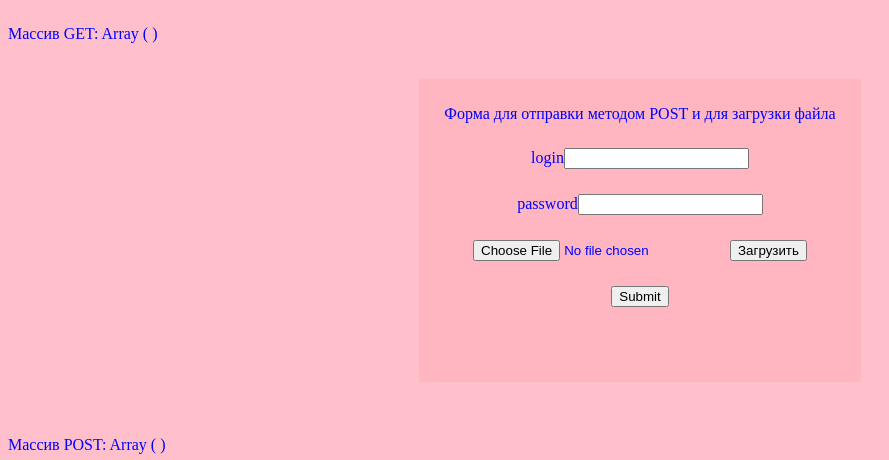
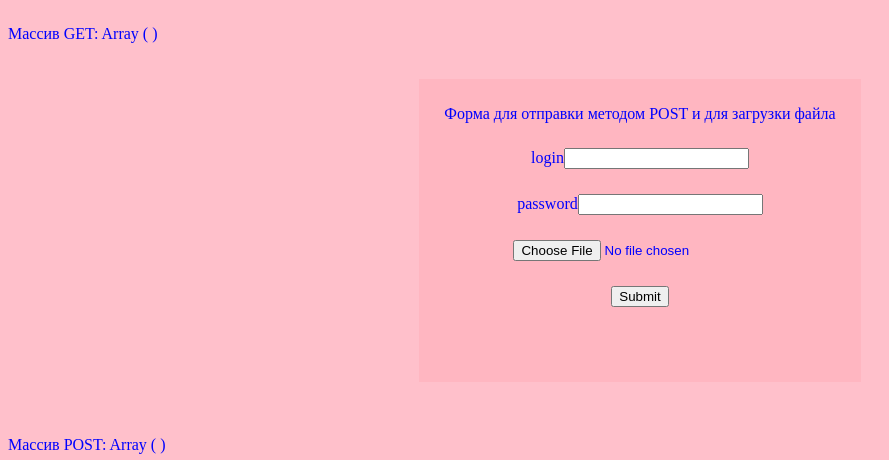
Before and after one commit to bobgromozeka/php, a PHP site: page / in a window 1280 px wide. Shown: the part 1325-1785 px from the top of the page, without its empty margins (0-889 px from the left). Run offline with PHP 8.4, Linux system fonts and the light colour scheme.

Commit message:
new index.php

```diff
--- a/php/index.php
+++ b/php/index.php
@@ -199,7 +199,6 @@ echo "<br /><br /><br /><br /><br />";
 	 <p><label class="myclass">login</label><input name="login" type="text"></p>
 	 <p><label class="myclass">password</label><input name="password" type="password"></p>
 	 <p><input type="file" name="uploadfile">
-	 <input type="submit" value="Загрузить">
 	 <p><input type="submit" id="butt"></p>
 	 </form>
 	 <?php
```
